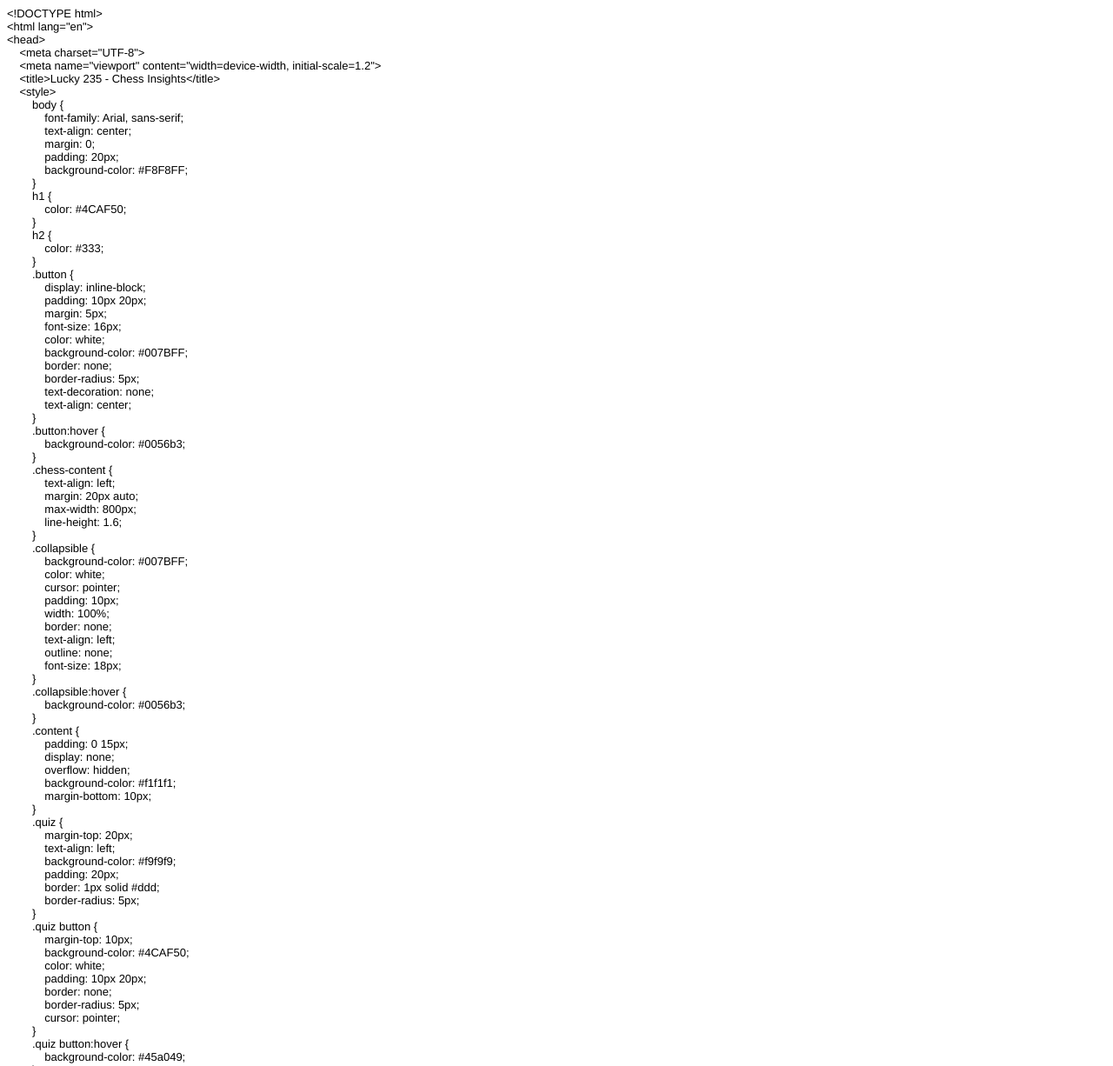
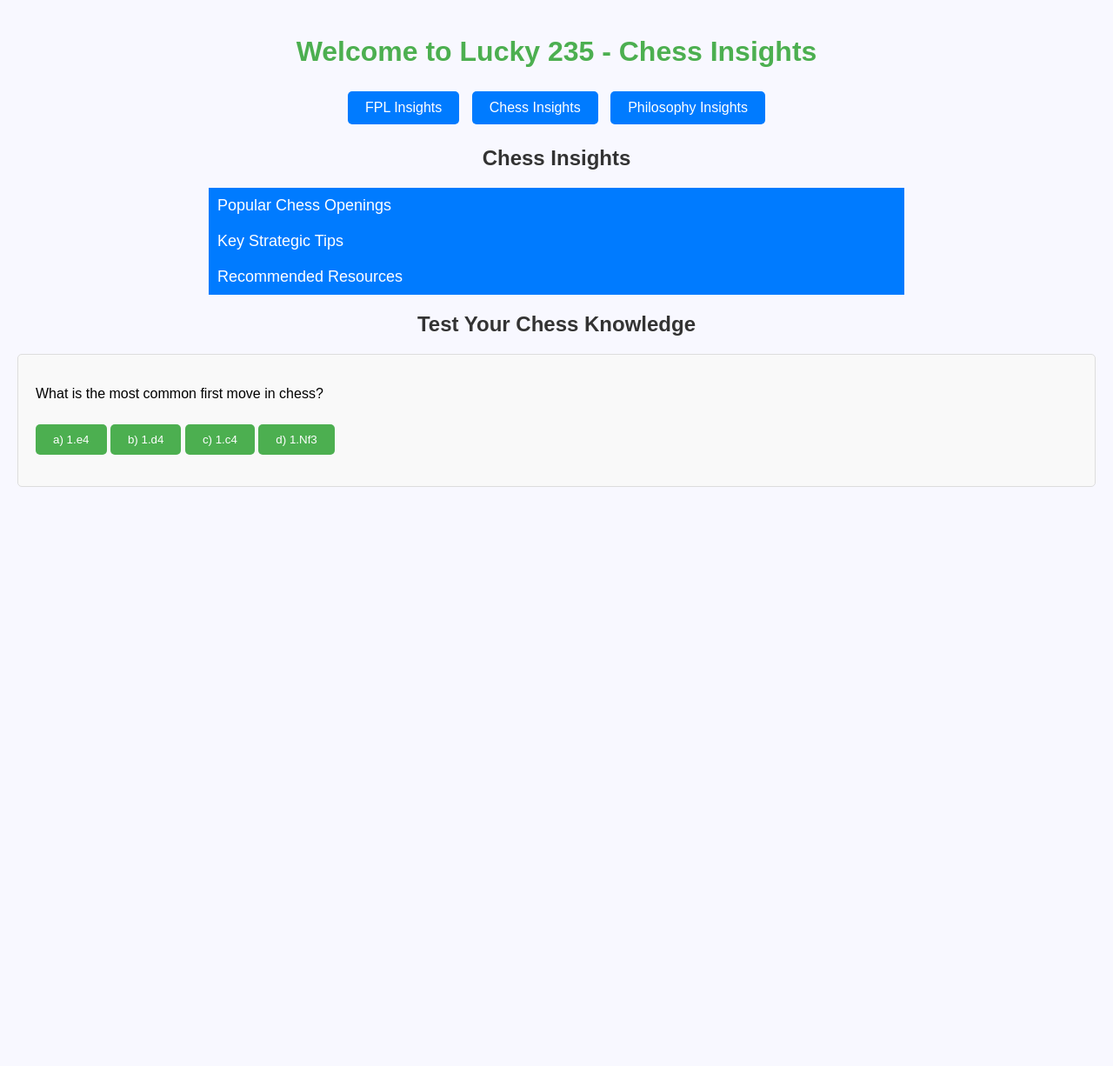
Before and after one commit to ianchengkk/ianchengkk.github.io, a plain HTML site: page chess.html in a window 1280 px wide. Shown: the top 1226 px of the page at 87% size. After the commit the page ends 800 px from the top, so only its background shows below. Drawn offline with Linux system fonts and the light colour scheme.

Commit message:
Update chess.html

```diff
--- a/chess.html
+++ b/chess.html
@@ -1,119 +1,163 @@
-<!DOCTYPE html PUBLIC "-//W3C//DTD HTML 4.01//EN" "http://www.w3.org/TR/html4/strict.dtd">
-<html>
+<!DOCTYPE html>
+<html lang="en">
 <head>
-  <meta http-equiv="Content-Type" content="text/html; charset=utf-8">
-  <meta http-equiv="Content-Style-Type" content="text/css">
-  <title></title>
-  <meta name="Generator" content="Cocoa HTML Writer">
-  <meta name="CocoaVersion" content="2487.7">
-  <style type="text/css">
-    p.p1 {margin: 0.0px 0.0px 0.0px 0.0px; font: 13.0px 'Helvetica Neue'}
-    p.p2 {margin: 0.0px 0.0px 0.0px 0.0px; font: 13.0px 'Helvetica Neue'; min-height: 15.0px}
-  </style>
+    <meta charset="UTF-8">
+    <meta name="viewport" content="width=device-width, initial-scale=1.2">
+    <title>Lucky 235 - Chess Insights</title>
+    <style>
+        body {
+            font-family: Arial, sans-serif;
+            text-align: center;
+            margin: 0;
+            padding: 20px;
+            background-color: #F8F8FF;
+        }
+        h1 {
+            color: #4CAF50;
+        }
+        h2 {
+            color: #333;
+        }
+        .button {
+            display: inline-block;
+            padding: 10px 20px;
+            margin: 5px;
+            font-size: 16px;
+            color: white;
+            background-color: #007BFF;
+            border: none;
+            border-radius: 5px;
+            text-decoration: none;
+            text-align: center;
+        }
+        .button:hover {
+            background-color: #0056b3;
+        }
+        .chess-content {
+            text-align: left;
+            margin: 20px auto;
+            max-width: 800px;
+            line-height: 1.6;
+        }
+        .collapsible {
+            background-color: #007BFF;
+            color: white;
+            cursor: pointer;
+            padding: 10px;
+            width: 100%;
+            border: none;
+            text-align: left;
+            outline: none;
+            font-size: 18px;
+        }
+        .collapsible:hover {
+            background-color: #0056b3;
+        }
+        .content {
+            padding: 0 15px;
+            display: none;
+            overflow: hidden;
+            background-color: #f1f1f1;
+            margin-bottom: 10px;
+        }
+        .quiz {
+            margin-top: 20px;
+            text-align: left;
+            background-color: #f9f9f9;
+            padding: 20px;
+            border: 1px solid #ddd;
+            border-radius: 5px;
+        }
+        .quiz button {
+            margin-top: 10px;
+            background-color: #4CAF50;
+            color: white;
+            padding: 10px 20px;
+            border: none;
+            border-radius: 5px;
+            cursor: pointer;
+        }
+        .quiz button:hover {
+            background-color: #45a049;
+        }
+    </style>
 </head>
 <body>
-<p class="p1">&lt;!DOCTYPE html&gt;</p>
-<p class="p1">&lt;html lang="en"&gt;</p>
-<p class="p1">&lt;head&gt;</p>
-<p class="p1"><span class="Apple-converted-space">    </span>&lt;meta charset="UTF-8"&gt;</p>
-<p class="p1"><span class="Apple-converted-space">    </span>&lt;meta name="viewport" content="width=device-width, initial-scale=1.2"&gt;</p>
-<p class="p1"><span class="Apple-converted-space">    </span>&lt;title&gt;Lucky 235 - Chess Insights&lt;/title&gt;</p>
-<p class="p1"><span class="Apple-converted-space">    </span>&lt;style&gt;</p>
-<p class="p1"><span class="Apple-converted-space">        </span>body {</p>
-<p class="p1"><span class="Apple-converted-space">            </span>font-family: Arial, sans-serif;</p>
-<p class="p1"><span class="Apple-converted-space">            </span>text-align: center;</p>
-<p class="p1"><span class="Apple-converted-space">            </span>margin: 0;</p>
-<p class="p1"><span class="Apple-converted-space">            </span>padding: 20px;</p>
-<p class="p1"><span class="Apple-converted-space">            </span>background-color: #F8F8FF;</p>
-<p class="p1"><span class="Apple-converted-space">        </span>}</p>
-<p class="p1"><span class="Apple-converted-space">        </span>h1 {</p>
-<p class="p1"><span class="Apple-converted-space">            </span>color: #4CAF50;</p>
-<p class="p1"><span class="Apple-converted-space">        </span>}</p>
-<p class="p1"><span class="Apple-converted-space">        </span>h2 {</p>
-<p class="p1"><span class="Apple-converted-space">            </span>color: #333;</p>
-<p class="p1"><span class="Apple-converted-space">        </span>}</p>
-<p class="p1"><span class="Apple-converted-space">        </span>.button {</p>
-<p class="p1"><span class="Apple-converted-space">            </span>display: inline-block;</p>
-<p class="p1"><span class="Apple-converted-space">            </span>padding: 10px 20px;</p>
-<p class="p1"><span class="Apple-converted-space">            </span>margin: 5px;</p>
-<p class="p1"><span class="Apple-converted-space">            </span>font-size: 16px;</p>
-<p class="p1"><span class="Apple-converted-space">            </span>color: white;</p>
-<p class="p1"><span class="Apple-converted-space">            </span>background-color: #007BFF;</p>
-<p class="p1"><span class="Apple-converted-space">            </span>border: none;</p>
-<p class="p1"><span class="Apple-converted-space">            </span>border-radius: 5px;</p>
-<p class="p1"><span class="Apple-converted-space">            </span>text-decoration: none;</p>
-<p class="p1"><span class="Apple-converted-space">            </span>text-align: center;</p>
-<p class="p1"><span class="Apple-converted-space">        </span>}</p>
-<p class="p1"><span class="Apple-converted-space">        </span>.button:hover {</p>
-<p class="p1"><span class="Apple-converted-space">            </span>background-color: #0056b3;</p>
-<p class="p1"><span class="Apple-converted-space">        </span>}</p>
-<p class="p1"><span class="Apple-converted-space">        </span>.chess-content {</p>
-<p class="p1"><span class="Apple-converted-space">            </span>text-align: left;</p>
-<p class="p1"><span class="Apple-converted-space">            </span>margin: 20px auto;</p>
-<p class="p1"><span class="Apple-converted-space">            </span>max-width: 800px;</p>
-<p class="p1"><span class="Apple-converted-space">            </span>line-height: 1.6;</p>
-<p class="p1"><span class="Apple-converted-space">        </span>}</p>
-<p class="p1"><span class="Apple-converted-space">        </span>.collapsible {</p>
-<p class="p1"><span class="Apple-converted-space">            </span>background-color: #007BFF;</p>
-<p class="p1"><span class="Apple-converted-space">            </span>color: white;</p>
-<p class="p1"><span class="Apple-converted-space">            </span>cursor: pointer;</p>
-<p class="p1"><span class="Apple-converted-space">            </span>padding: 10px;</p>
-<p class="p1"><span class="Apple-converted-space">            </span>width: 100%;</p>
-<p class="p1"><span class="Apple-converted-space">            </span>border: none;</p>
-<p class="p1"><span class="Apple-converted-space">            </span>text-align: left;</p>
-<p class="p1"><span class="Apple-converted-space">            </span>outline: none;</p>
-<p class="p1"><span class="Apple-converted-space">            </span>font-size: 18px;</p>
-<p class="p1"><span class="Apple-converted-space">        </span>}</p>
-<p class="p1"><span class="Apple-converted-space">        </span>.collapsible:hover {</p>
-<p class="p1"><span class="Apple-converted-space">            </span>background-color: #0056b3;</p>
-<p class="p1"><span class="Apple-converted-space">        </span>}</p>
-<p class="p1"><span class="Apple-converted-space">        </span>.content {</p>
-<p class="p1"><span class="Apple-converted-space">            </span>padding: 0 15px;</p>
-<p class="p1"><span class="Apple-converted-space">            </span>display: none;</p>
-<p class="p1"><span class="Apple-converted-space">            </span>overflow: hidden;</p>
-<p class="p1"><span class="Apple-converted-space">            </span>background-color: #f1f1f1;</p>
-<p class="p1"><span class="Apple-converted-space">            </span>margin-bottom: 10px;</p>
-<p class="p1"><span class="Apple-converted-space">        </span>}</p>
-<p class="p1"><span class="Apple-converted-space">        </span>.quiz {</p>
-<p class="p1"><span class="Apple-converted-space">            </span>margin-top: 20px;</p>
-<p class="p1"><span class="Apple-converted-space">            </span>text-align: left;</p>
-<p class="p1"><span class="Apple-converted-space">            </span>background-color: #f9f9f9;</p>
-<p class="p1"><span class="Apple-converted-space">            </span>padding: 20px;</p>
-<p class="p1"><span class="Apple-converted-space">            </span>border: 1px solid #ddd;</p>
-<p class="p1"><span class="Apple-converted-space">            </span>border-radius: 5px;</p>
-<p class="p1"><span class="Apple-converted-space">        </span>}</p>
-<p class="p1"><span class="Apple-converted-space">        </span>.quiz button {</p>
-<p class="p1"><span class="Apple-converted-space">            </span>margin-top: 10px;</p>
-<p class="p1"><span class="Apple-converted-space">            </span>background-color: #4CAF50;</p>
-<p class="p1"><span class="Apple-converted-space">            </span>color: white;</p>
-<p class="p1"><span class="Apple-converted-space">            </span>padding: 10px 20px;</p>
-<p class="p1"><span class="Apple-converted-space">            </span>border: none;</p>
-<p class="p1"><span class="Apple-converted-space">            </span>border-radius: 5px;</p>
-<p class="p1"><span class="Apple-converted-space">            </span>cursor: pointer;</p>
-<p class="p1"><span class="Apple-converted-space">        </span>}</p>
-<p class="p1"><span class="Apple-converted-space">        </span>.quiz button:hover {</p>
-<p class="p1"><span class="Apple-converted-space">            </span>background-color: #45a049;</p>
-<p class="p1"><span class="Apple-converted-space">        </span>}</p>
-<p class="p1"><span class="Apple-converted-space">    </span>&lt;/style&gt;</p>
-<p class="p1">&lt;/head&gt;</p>
-<p class="p1">&lt;body&gt;</p>
-<p class="p1"><span class="Apple-converted-space">    </span>&lt;h1&gt;Welcome to Lucky 235 - Chess Insights&lt;/h1&gt;</p>
-<p class="p2"><br></p>
-<p class="p1"><span class="Apple-converted-space">    </span>&lt;nav&gt;</p>
-<p class="p1"><span class="Apple-converted-space">        </span>&lt;a href="fpl.html" class="button"&gt;FPL Insights&lt;/a&gt;</p>
-<p class="p1"><span class="Apple-converted-space">        </span>&lt;a href="chess.html" class="button"&gt;Chess Insights&lt;/a&gt;</p>
-<p class="p1"><span class="Apple-converted-space">        </span>&lt;a href="philosophy.html" class="button"&gt;Philosophy Insights&lt;/a&gt;</p>
-<p class="p1"><span class="Apple-converted-space">    </span>&lt;/nav&gt;</p>
-<p class="p2"><br></p>
-<p class="p1"><span class="Apple-converted-space">    </span>&lt;h2&gt;Chess Insights&lt;/h2&gt;</p>
-<p class="p1"><span class="Apple-converted-space">    </span>&lt;div class="chess-content"&gt;</p>
-<p class="p1"><span class="Apple-converted-space">        </span>&lt;button type="button" class="collapsible"&gt;Popular Chess Openings&lt;/button&gt;</p>
-<p class="p1"><span class="Apple-converted-space">        </span>&lt;div class="content"&gt;</p>
-<p class="p1"><span class="Apple-converted-space">            </span>&lt;ul&gt;</p>
-<p class="p1"><span class="Apple-converted-space">                </span>&lt;li&gt;&lt;strong&gt;Ruy-Lopez (Spanish Opening):&lt;/strong&gt; Moves: 1.e4 e5 2.Nf3 Nc6 3.Bb5&lt;/li&gt;</p>
-<p class="p1"><span class="Apple-converted-space">                </span>&lt;li&gt;&lt;strong&gt;Sicilian Defense:&lt;/strong&gt; Moves: 1.e4 c5&lt;/li&gt;</p>
-<p class="p1"><span class="Apple-converted-space">                </span>&lt;li&gt;&lt;strong&gt;Queen's Gambit:&lt;/strong&gt; Moves: 1.d4 d5 2.c4&lt;/li&gt;</p>
-<p class="p1"><span class="Apple-converted-space">            </span>&lt;/ul&gt;</p>
-<p class="p2"><span class="Apple-converted-space">       </span></p>
+    <h1>Welcome to Lucky 235 - Chess Insights</h1>
+
+    <nav>
+        <a href="fpl.html" class="button">FPL Insights</a>
+        <a href="chess.html" class="button">Chess Insights</a>
+        <a href="philosophy.html" class="button">Philosophy Insights</a>
+    </nav>
+
+    <h2>Chess Insights</h2>
+    <div class="chess-content">
+        <button type="button" class="collapsible">Popular Chess Openings</button>
+        <div class="content">
+            <ul>
+                <li><strong>Ruy-Lopez (Spanish Opening):</strong> Moves: 1.e4 e5 2.Nf3 Nc6 3.Bb5</li>
+                <li><strong>Sicilian Defense:</strong> Moves: 1.e4 c5</li>
+                <li><strong>Queen's Gambit:</strong> Moves: 1.d4 d5 2.c4</li>
+            </ul>
+        </div>
+
+        <button type="button" class="collapsible">Key Strategic Tips</button>
+        <div class="content">
+            <ul>
+                <li>Control the center early in the game for better mobility and flexibility.</li>
+                <li>Develop your pieces efficiently—don't move the same piece multiple times without reason.</li>
+                <li>Keep your king safe by castling early.</li>
+                <li>Consider pawn structure when planning your moves.</li>
+            </ul>
+        </div>
+
+        <button type="button" class="collapsible">Recommended Resources</button>
+        <div class="content">
+            <ul>
+                <li><a href="https://www.chess.com/lessons" target="_blank">Chess.com Lessons</a></li>
+                <li><a href="https://lichess.org/" target="_blank">Lichess</a></li>
+                <li><a href="https://www.chessable.com/" target="_blank">Chessable</a></li>
+            </ul>
+        </div>
+    </div>
+
+    <h2>Test Your Chess Knowledge</h2>
+    <div class="quiz">
+        <p>What is the most common first move in chess?</p>
+        <button onclick="checkAnswer('a')">a) 1.e4</button>
+        <button onclick="checkAnswer('b')">b) 1.d4</button>
+        <button onclick="checkAnswer('c')">c) 1.c4</button>
+        <button onclick="checkAnswer('d')">d) 1.Nf3</button>
+        <p id="quiz-result"></p>
+    </div>
+
+    <script>
+        // Collapsible sections
+        const collapsibles = document.querySelectorAll(".collapsible");
+        collapsibles.forEach(button => {
+            button.addEventListener("click", () => {
+                button.classList.toggle("active");
+                const content = button.nextElementSibling;
+                if (content.style.display === "block") {
+                    content.style.display = "none";
+                } else {
+                    content.style.display = "block";
+                }
+            });
+        });
+
+        // Quiz functionality
+        function checkAnswer(choice) {
+            const result = document.getElementById("quiz-result");
+            if (choice === 'a') {
+                result.textContent = "Correct! 1.e4 is the most common opening move.";
+                result.style.color = "green";
+            } else {
+                result.textContent = "Incorrect. The correct answer is 1.e4.";
+                result.style.color = "red";
+            }
+        }
+    </script>
 </body>
 </html>
```
